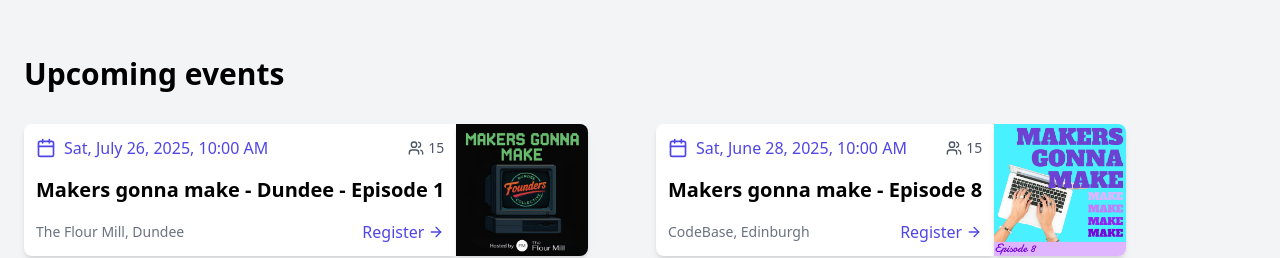
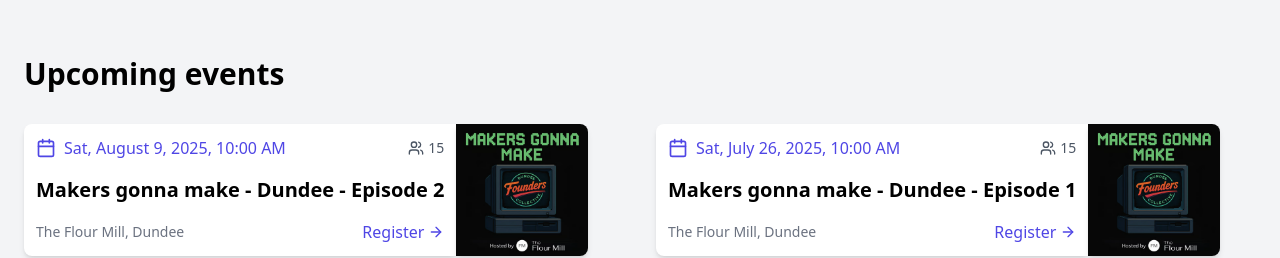
Before and after one commit to trizoza/mgmmmmm, a Next.js app: page / in a window 1280 px wide. Shown: the part 820-1078 px from the top of the page. Built offline with nearby package versions, Linux system fonts and the light colour scheme.

Commit message:
update latest episode

```diff
--- a/src/app/page.tsx
+++ b/src/app/page.tsx
@@ -20,8 +20,8 @@ export interface Event {
 
 const events: Event[] = [
   {
-    date: "Sat, July 26, 2025, 10:00 AM",
-    title: "Makers gonna make - Dundee - Episode 1",
+    date: "Sat, August 9, 2025, 10:00 AM",
+    title: "Makers gonna make - Dundee - Episode 2",
     description: "",
     capacity: 15,
     attendees: 0,
@@ -29,8 +29,21 @@ const events: Event[] = [
     thumbImage: "thumb-dundee-episode-1.avif",
     eventImageA: "",
     eventImageB: "",
+    eventUrl: "https://lu.ma/080yvrcp",
+    reportUrl: "",
+  },
+  {
+    date: "Sat, July 26, 2025, 10:00 AM",
+    title: "Makers gonna make - Dundee - Episode 1",
+    description: "",
+    capacity: 15,
+    attendees: 15,
+    location: "The Flour Mill, Dundee",
+    thumbImage: "thumb-dundee-episode-1.avif",
+    eventImageA: "dundee-episode-1-A.jpg",
+    eventImageB: "dundee-episode-1-B.jpg",
     eventUrl: "https://lu.ma/dll9xxro",
-    reportUrl: "",
+    reportUrl: "https://www.linkedin.com/posts/dundee-founders-collective_makersgonnamake-dundeefounders-dfc-activity-7355507362373242880-JJIi",
   },
   {
     date: "Sat, June 28, 2025, 10:00 AM",
```
Also changed, not shown: public/dundee-episode-1-A.jpg (added), public/dundee-episode-1-B.jpg (added).
